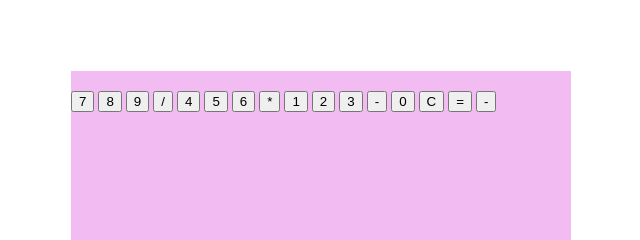
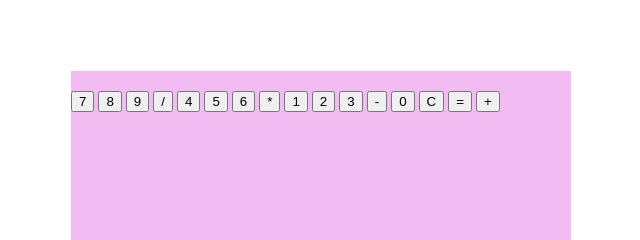
Before and after one commit to jlzang/odin-calculator, a plain HTML site: page index.html in a window 1280 px wide. Shown: the top 240 px of the page, 319-959 px from the left. Drawn offline with Linux system fonts and the light colour scheme.

Commit message:
Add missing "+" button
AKA replace duplicate "-" button

```diff
--- a/index.html
+++ b/index.html
@@ -27,7 +27,7 @@
                 <button class="number" id="0">0</button>
                 <button class="clear" id="C">C</button>
                 <button class="equals" id="=">=</button>
-                <button class="operator" id="-">-</button>
+                <button class="operator" id="+">+</button>
             </div>
         </div>
     </div>
```
